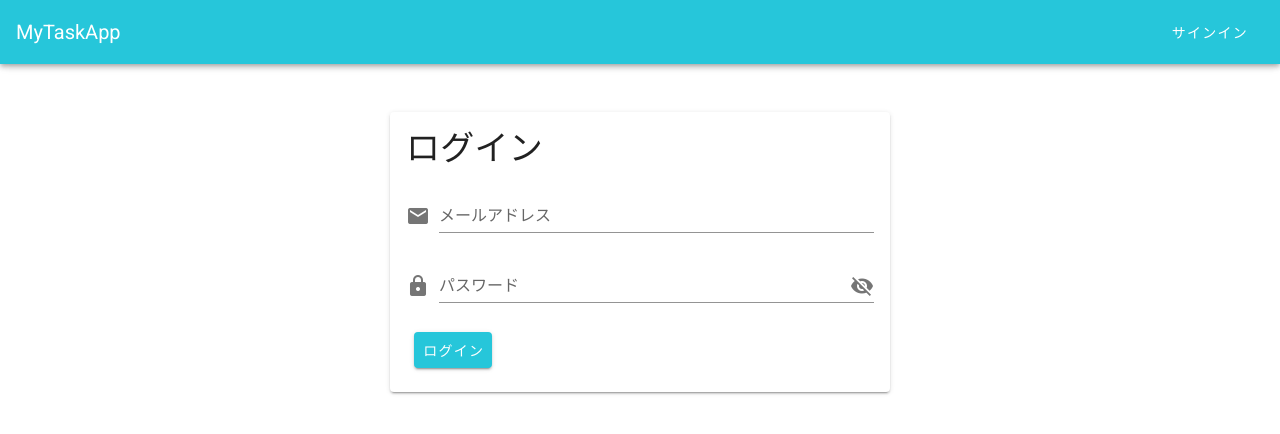
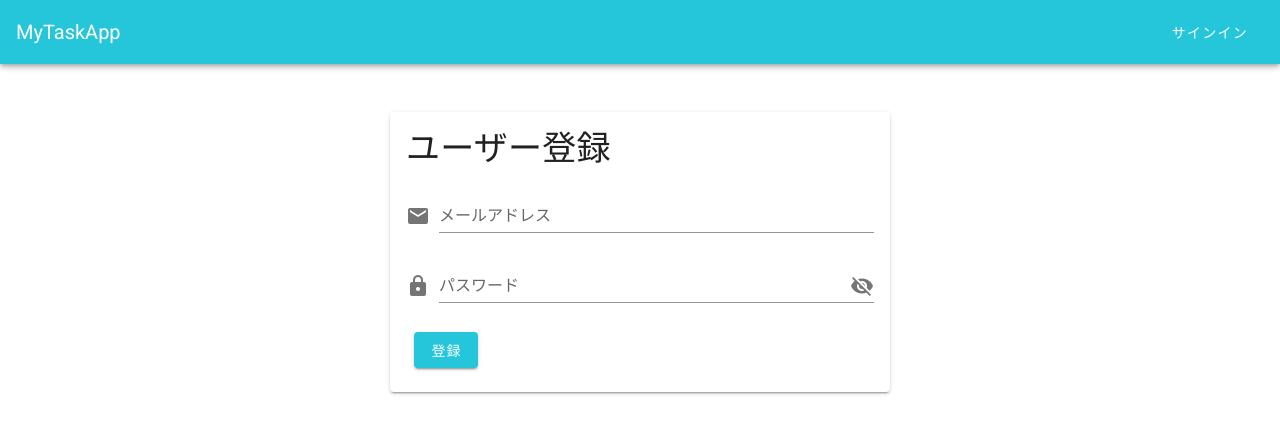
Before and after one commit to Yu-chan1023/my-task-app, a Vue app: page /register in a window 1280 px wide. Shown: the top 434 px of the page. Built offline with nearby package versions, Linux system fonts and the light colour scheme.

Commit message:
ユーザー登録処理修正

```diff
--- a/src/views/Register.vue
+++ b/src/views/Register.vue
@@ -9,7 +9,7 @@
     </v-app-bar>
 
     <v-card width="500px" class="mt-12 mx-auto">
-      <v-card-title><h1 class="display-1">ログイン</h1></v-card-title>
+      <v-card-title><h1 class="display-1">ユーザー登録</h1></v-card-title>
       <v-card-text>
         <v-form @submit.prevent="registerUser">
           <v-text-field
@@ -26,7 +26,7 @@
             @click:append="showPass = !showPass"
             v-model="password"
           />
-          <v-card-actions><v-btn type="submit" color="cyan lighten-1" class="white--text">ログイン</v-btn></v-card-actions>
+          <v-card-actions><v-btn type="submit" color="cyan lighten-1" class="white--text">登録</v-btn></v-card-actions>
         </v-form>
       </v-card-text>
     </v-card>
@@ -50,6 +50,7 @@ export default {
       console.log(this.email, this.password)
       firebase.auth().createUserWithEmailAndPassword(this.email, this.password).then(response => {
         console.log(response)
+        this.$router.push("/")
       })
       .catch(e => {
         console.log(e);
--- a/src/views/SignIn.vue
+++ b/src/views/SignIn.vue
@@ -4,7 +4,7 @@
       <v-toolbar-title>MyTaskApp</v-toolbar-title>
       <v-spacer></v-spacer>
       <v-toolbar-items>
-        <v-btn color="mr-3" text><router-link to="/register" class="white--text">ログイン</router-link></v-btn>
+        <v-btn color="mr-3" text><router-link to="/register" class="white--text">ユーザー登録</router-link></v-btn>
       </v-toolbar-items>
     </v-app-bar>
 
```
